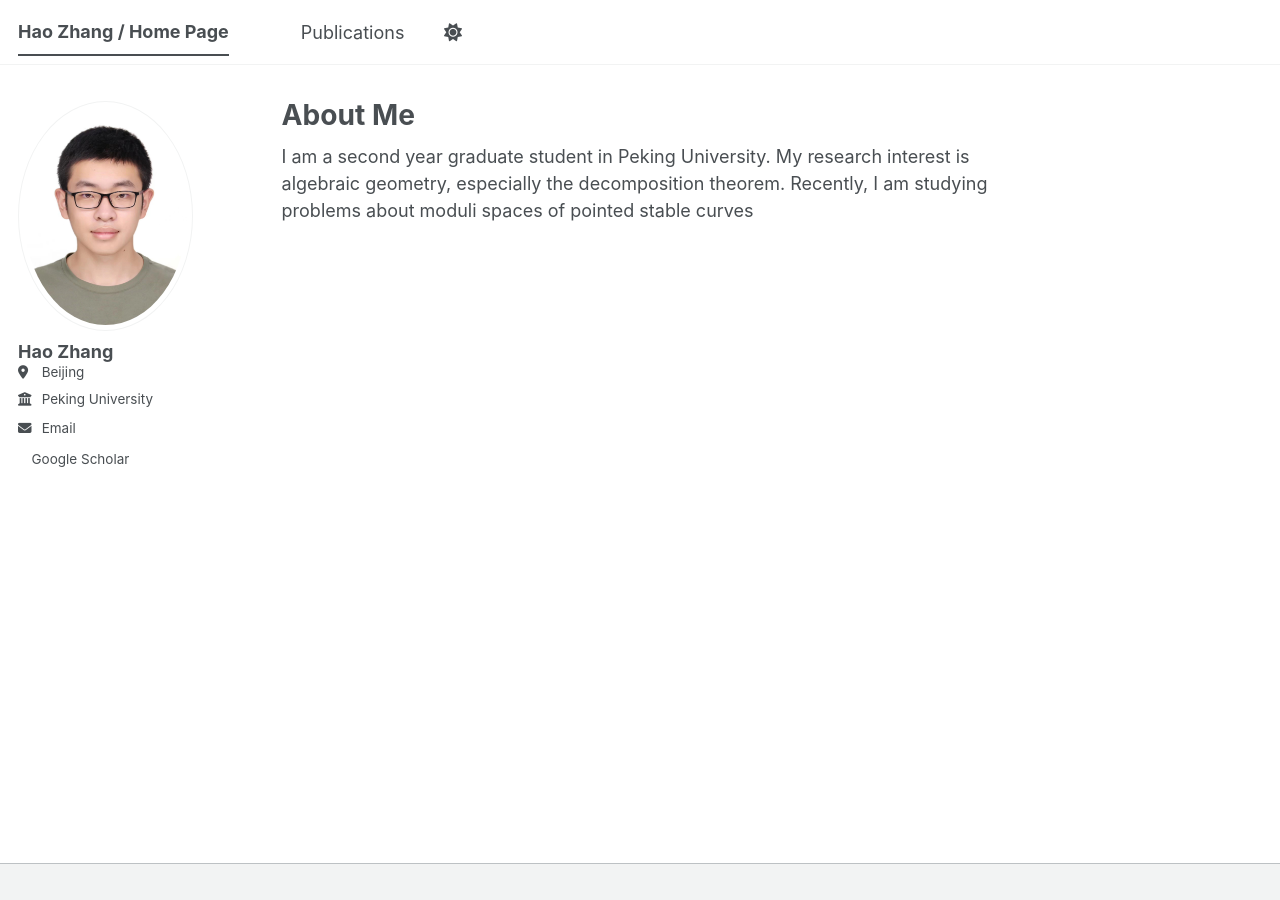
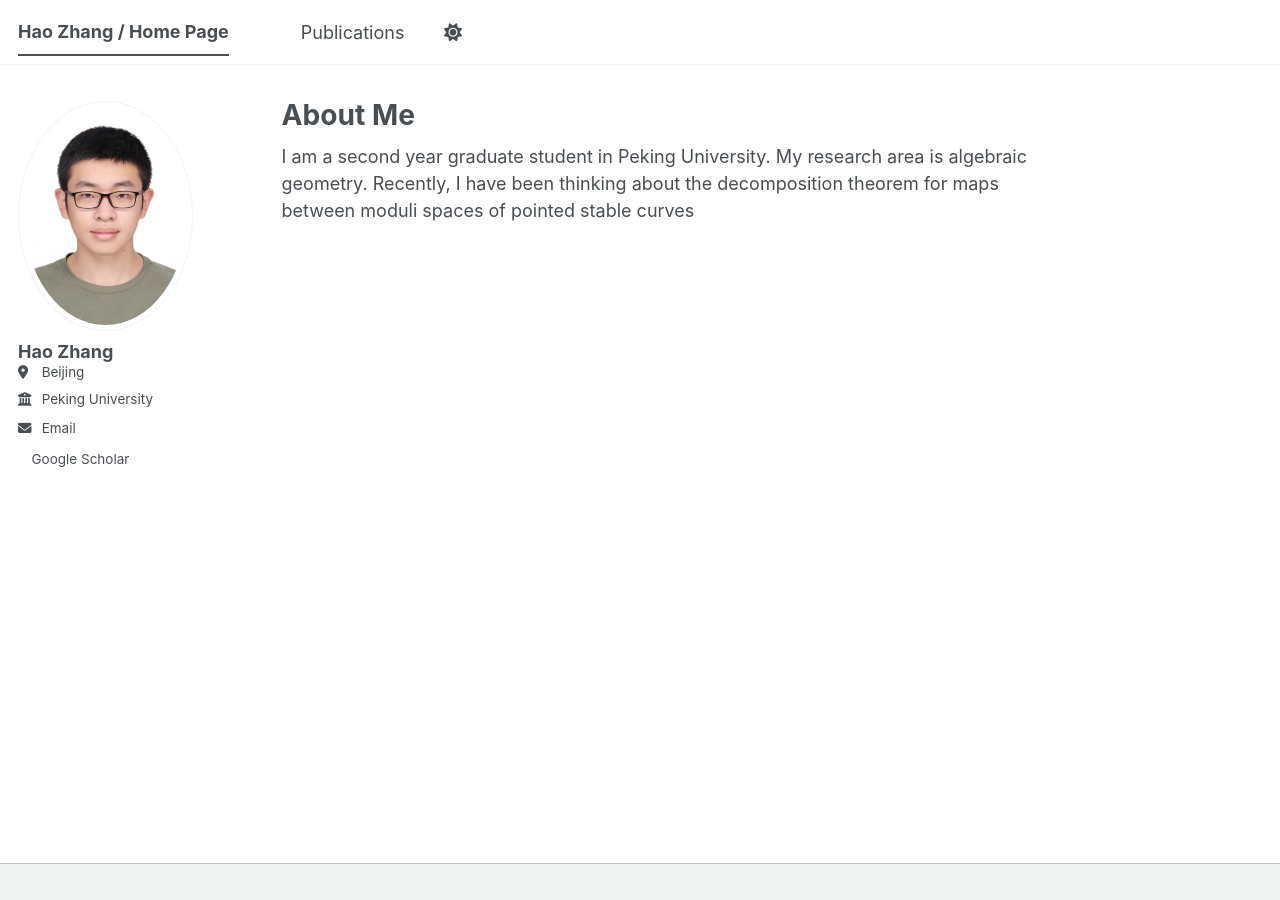
Before and after one commit to HaozhangPKU/HaozhangPKU.github.io, a Jekyll site: the page built from _pages/about.md, in a window 1280 px wide. Built offline with Jekyll 4.4.1, drawn with Linux system fonts in a browser that asks for light colours; a style sheet for code colours, icons or effects is not loaded.

Commit message:
Update about.md

```diff
--- a/_pages/about.md
+++ b/_pages/about.md
@@ -6,4 +6,4 @@ redirect_from:
   - /about/
   - /about.html
 ---
-I am a second year graduate student in Peking University. My research interest is algebraic geometry, especially the decomposition theorem. Recently, I am studying problems about moduli spaces of pointed stable curves
+I am a second year graduate student in Peking University. My research area is algebraic geometry. Recently, I have been thinking about the decomposition theorem for maps between moduli spaces of pointed stable curves
```
